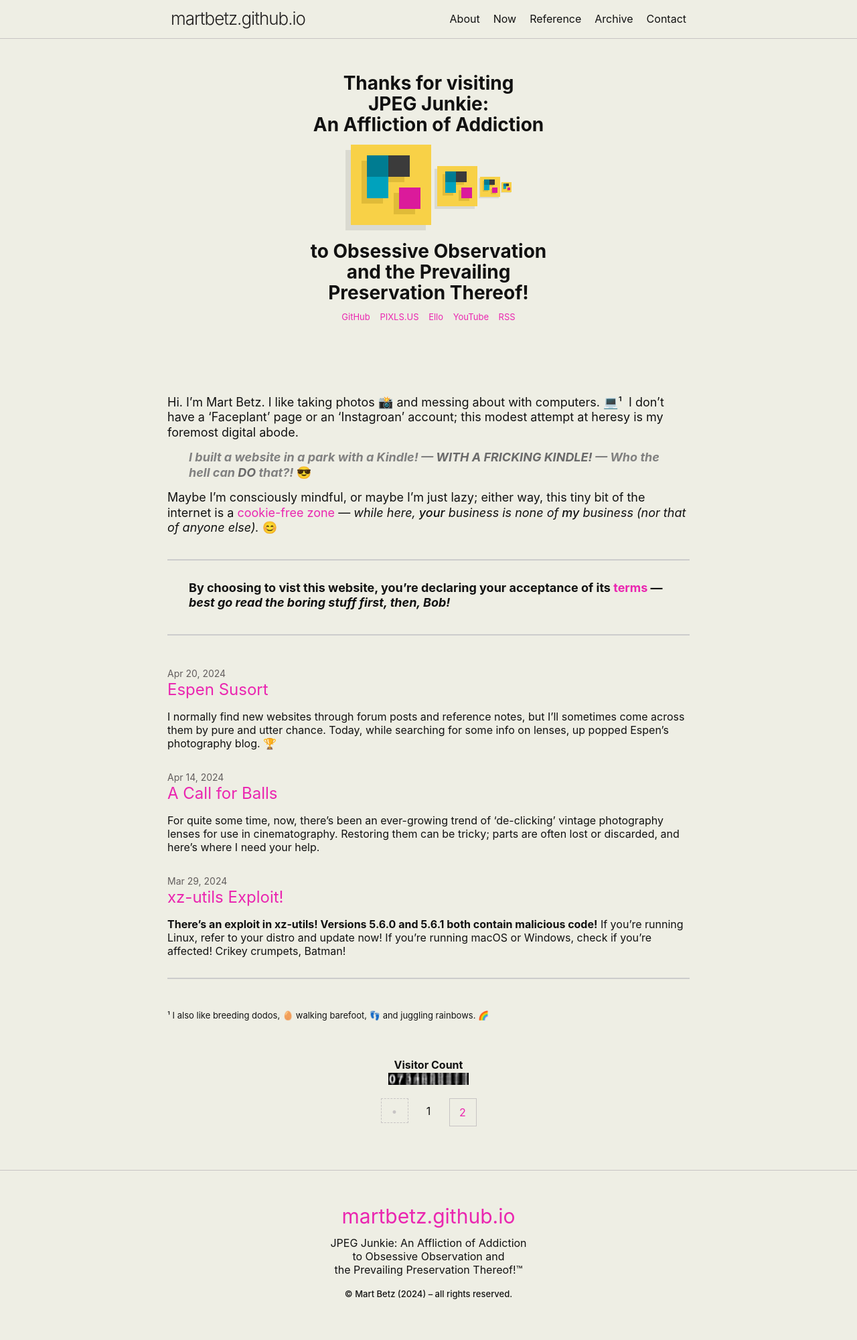
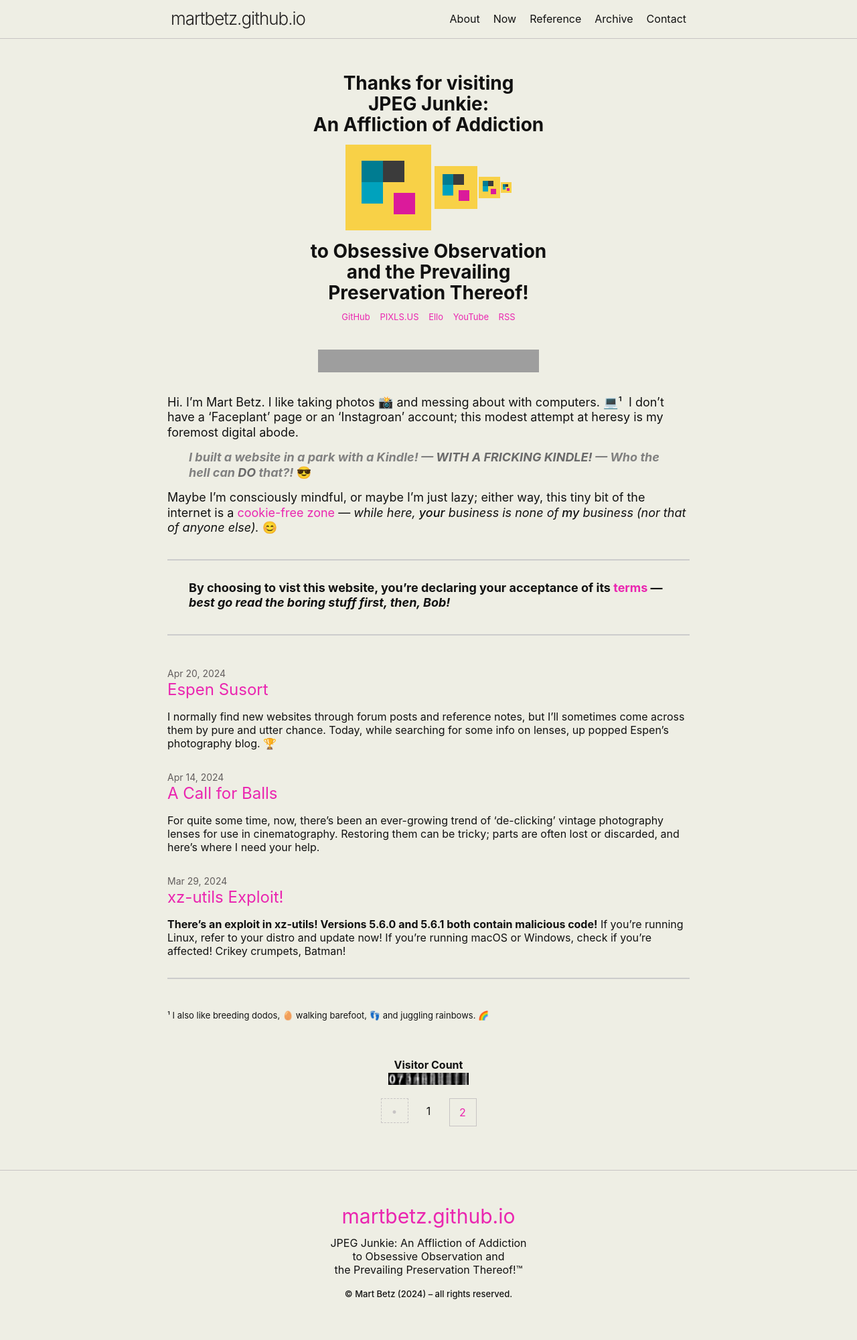
Before and after one commit to martbetz/martbetz.github.io, a Jekyll site: the page built from index.html, in a window 1280 px wide. Shown: the whole page at 67% size. Built offline with Jekyll 4.4.1, drawn with Linux system fonts in a browser that asks for light colours; the list of posts is cut into pages by our own code; grey boxes are pictures that could not be loaded.

Commit message:
Update index.html

```diff
--- a/index.html
+++ b/index.html
@@ -21,10 +21,10 @@
 <!-- <img src="https://raw.githubusercontent.com/martbetz/martbetz.github.io/main/_includes/custom/index-hero.jpg" alt="Bannanas!"><br><br> -->
 <!-- <a href="https://www.clipsafari.com/clips/o250735-shocked-monkey"><img src="https://raw.githubusercontent.com/martbetz/martbetz.github.io/main/_includes/custom/avatar-round-animated.gif" alt="PhotoChimp!" width="250" height="250" style="margin-top: -5px; margin-bottom: 10px"></a> -->
 <!-- <img src="https://raw.githubusercontent.com/martbetz/martbetz.github.io/main/_includes/custom/best-before-transparent-small1.png" alt="best before: 09.03.1997" width="320" style="margin-top: -5px; margin-bottom: 10px"> -->
-<img src="/favicon-3d.ico" alt="logo" width="128px" style="margin-top: 0px; margin-bottom: 15px">
-<img src="/favicon-3d.ico" alt="logo" width="64px" style="margin-left: -0.00%; margin-top: -5px; margin-bottom: 10px">
-<img src="/favicon-3d.ico" alt="logo" width="32px" style="margin-left: -0.25%; margin-top: -5px; margin-bottom: 10px">
-<img src="/favicon-3d.ico" alt="logo" width="16px" style="margin-left: -0.50%; margin-top: -5px; margin-bottom: 10px">
+<img src="/favicon.ico" alt="logo" width="128px" style="margin-top: 0px; margin-bottom: 15px">
+<img src="/favicon.ico" alt="logo" width="64px" style="margin-left: -0.00%; margin-top: -5px; margin-bottom: 10px">
+<img src="/favicon.ico" alt="logo" width="32px" style="margin-left: -0.25%; margin-top: -5px; margin-bottom: 10px">
+<img src="/favicon.ico" alt="logo" width="16px" style="margin-left: -0.50%; margin-top: -5px; margin-bottom: 10px">
 <h1 style="line-height:30px;"><span style="font-weight: 900; font-size: 28px;"> <b>to Obsessive Observation<br>and&nbsp;the Prevailing<br>Preservation Thereof!</b></span></h1>
 </center></p>
 
```
